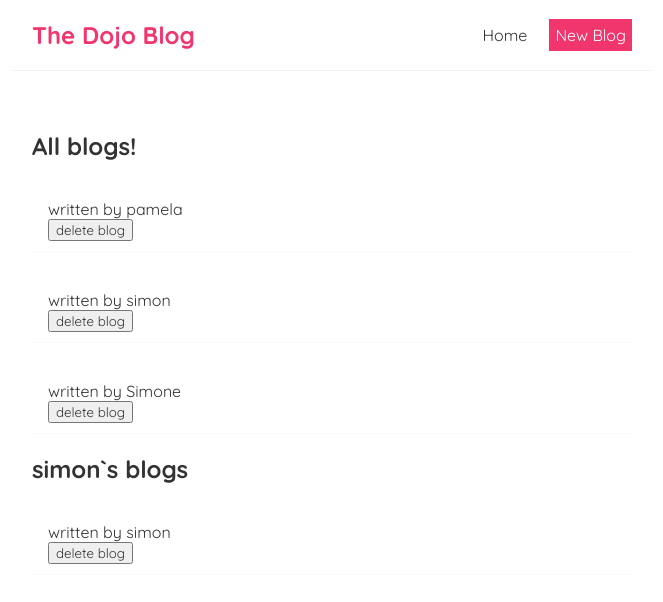
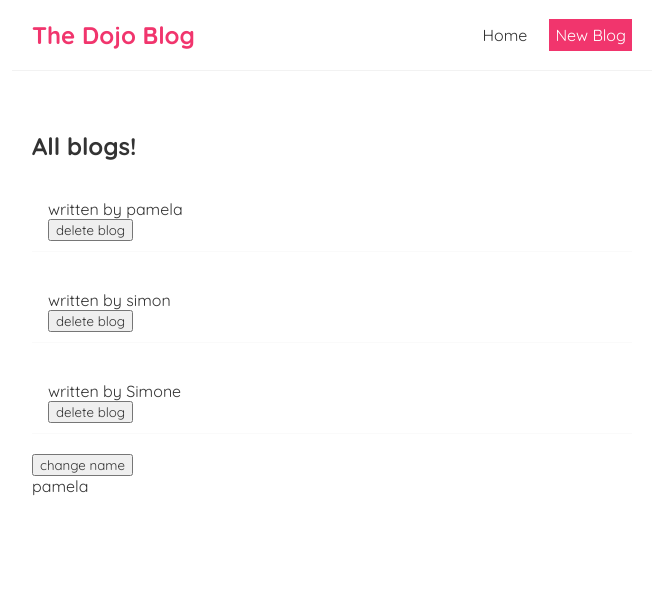
Before and after one commit to PamelaBute/react-tutorial, a React (Create React App) app: page / in a window 1280 px wide. Shown: the top 602 px of the page, without its empty margins (308-971 px from the left). Built offline with nearby package versions, Linux system fonts and the light colour scheme.

Commit message:
Update Home.js
- use effect dependency

```diff
--- a/src/Home.js
+++ b/src/Home.js
@@ -6,7 +6,9 @@
         {title: 'My new website', body: 'lorem ipsum...', author:'pamela', id: 1},
         {title: 'Welcome party!', body: 'lorem ipsum...', author:'simon', id: 2},
         {title: 'Web dev top tips', body: 'lorem ipsum...', author:'Simone', id: 3}
-     ])
+     ]);
+     const [name, setName]= useState('pamela');
+
     // let name = 'mario';
     // const[name, setName]= useState( 'mario');
     // const[age, setAge]= useState(25);
@@ -19,12 +21,15 @@
     }
     useEffect(() =>{
         console.log('use effect ran');
-    })
+        console.log(blogs);
+    },[]);
 
     return (
         <div className= "home">
           <BlogList  blogs ={blogs} title = "All blogs!" handleDelete ={handleDelete}/>
-          <BlogList  blogs ={blogs.filter((blog)=> blog.author === 'simon')} title = "simon`s blogs"/>
+           <button onClick={() => setName('luigi')}> change name </button>
+           <p>{ name}</p>
+
         </div>
     );
 }
```
